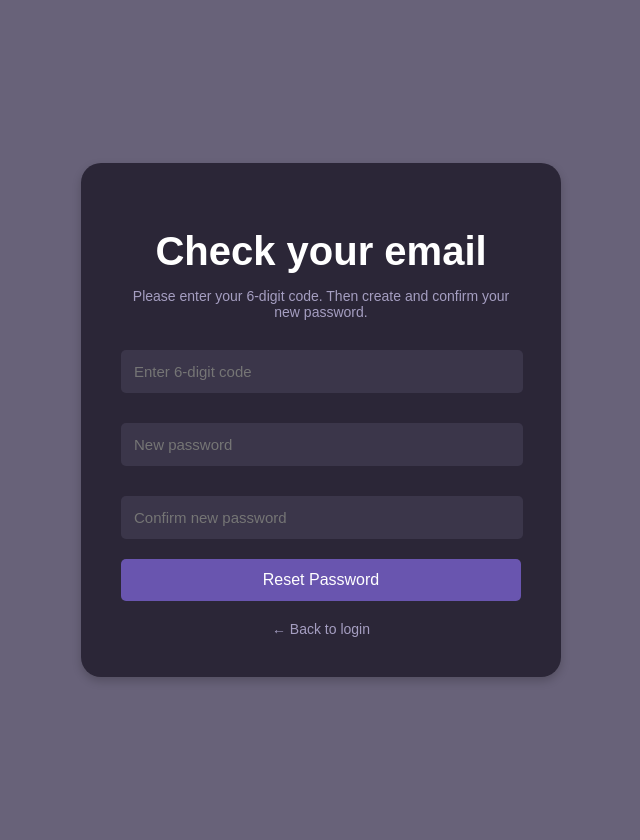
After one commit to Jackuessss/Newstyle, a Flask app: page /resetpassword in a window 1280 px wide. The commit adds this page. Shown: the whole page, without its empty margins (319-959 px from the left). Run offline with Flask 3, Linux system fonts and the light colour scheme.

Commit message:
resetpass

```diff
--- a/app.py
+++ b/app.py
@@ -113,13 +113,13 @@ def signup():
 def homepage():
     return render_template('homepage.html')
 
-@app.route('/dashboard')
-def dashboard():
-    return render_template('dashboard.html')
+@app.route('/resetpassword', methods=['GET', 'POST'])
+def resetpassword():
+    return render_template('resetpassword.html')
 
-@app.route('/contact')
-def contact():
-    return render_template('contact.html')
+@app.route('/forgotpasswordemail', methods=['GET', 'POST'])
+def forgotpasswordemail():
+    return render_template('forgotpasswordemail.html')
 
 @app.route('/login', methods=['GET', 'POST'])
 def login():
--- a/static/styles.css
+++ b/static/styles.css
@@ -22,7 +22,7 @@ p {
     background: #2B2637;
     border-radius: 20px;
     width: 80%;
-    height: 90%;
+    height: 92%;
     overflow: hidden;
 }
 
@@ -123,6 +123,7 @@ input {
     color: white;
     outline: none;
     font-size: 15px;
+    border: 1px solid transparent;
 }
 
 input.full-width {
@@ -149,12 +150,27 @@ input[type="text"]:focus {
     transition: border 0.3s ease;
 }
 
+input[type="text"]:hover {
+    border: 1px solid #A59EC1;
+    transition: border 0.3s ease;
+}
+
 input[type="email"]:focus {
     border: 1px solid #A59EC1;
     transition: border 0.3s ease;
 }
 
+input[type="email"]:hover {
+    border: 1px solid #A59EC1;
+    transition: border 0.3s ease;
+}
+
 input[type="password"]:focus {
+    border: 1px solid #A59EC1;
+    transition: border 0.3s ease;
+}
+
+input[type="password"]:hover {
     border: 1px solid #A59EC1;
     transition: border 0.3s ease;
 }
@@ -184,6 +200,12 @@ input[type="password"]:focus {
 
 a{
     color: #A59EC1;
+    text-decoration: none;
+}
+
+a:hover {
+    color: #4F3E9A;
+    transition: color 0.3s ease;
     text-decoration: underline;
 }
 
@@ -242,6 +264,196 @@ a{
     margin: 0 10px;
 }
 
+/* Align Remember Me and Forgot Password */
+.remember-forgot {
+    display: flex;
+    justify-content: space-between;
+    align-items: center;
+    width: 100%;
+    font-size: 14px;
+    margin-top: 10px;
+}
+
+.remember-label {
+    display: flex;
+    align-items: center;
+    gap: 5px;
+    color: #85828D;
+}
+
+.forgot-link {
+    color: #A59EC1;
+    text-decoration: none;
+}
+
+.forgot-link:hover {
+    color: #4F3E9A;
+    text-decoration: underline;
+    transition: color 0.3s ease;
+}
+
+/* Forgot Password Page */
+.forgot-container {
+    background: #2B2637;
+    border-radius: 20px;
+    padding: 40px;
+    width: 400px;
+    text-align: center;
+    box-shadow: 0 4px 10px rgba(0, 0, 0, 0.2);
+    color: white;
+}
+
+.forgot-container h1 {
+    font-size: 40px;
+    margin-bottom: 10px;
+    text-align: center;
+}
+
+.forgot-subtext {
+    font-size: 14px;
+    color: #A59EC1;
+    margin-bottom: 20px;
+}
+
+.forgot-input {
+    width: 94%;
+    padding: 12px;
+    border: none;
+    border-radius: 5px;
+    background: #3B364A;
+    color: white;
+    font-size: 15px;
+    margin-bottom: 20px;
+    border: 1px solid transparent;
+    outline: none;
+}
+
+.forgot-input:focus {
+    border: 1px solid #A59EC1;
+    transition: border 0.3s ease;
+}
+
+.reset-btn {
+    width: 100%;
+    padding: 12px;
+    background: #6955AF;
+    color: white;
+    border: none;
+    border-radius: 5px;
+    font-size: 16px;
+    cursor: pointer;
+    transition: background-color 0.3s ease;
+}
+
+.reset-btn:hover {
+    background: #4F3E9A;
+}
+
+.back-to-login {
+    display: block;
+    margin-top: 20px;
+    color: #A59EC1;
+    text-decoration: none;
+    font-size: 14px;
+}
+
+.back-to-login:hover {
+    color: #4F3E9A;
+    text-decoration: underline;
+}
+
+/* Center the forgot-container */
+body {
+    display: flex;
+    justify-content: center;
+    align-items: center;
+    height: 100vh;
+    margin: 0;
+    padding: 20px;
+    background-color: #686279;
+}
+
+/* Reset Password Page */
+.reset-container {
+    background: #2B2637;
+    border-radius: 20px;
+    padding: 40px;
+    width: 400px;
+    text-align: center;
+    box-shadow: 0 4px 10px rgba(0, 0, 0, 0.2);
+    color: white;
+}
+
+.reset-container h1 {
+    font-size: 40px;
+    margin-bottom: 10px;
+    text-align: center;
+}
+
+.reset-subtext {
+    font-size: 14px;
+    color: #A59EC1;
+    margin-bottom: 20px;
+}
+
+.reset-input {
+    width: 94%;
+    padding: 12px;
+    border: none;
+    border-radius: 5px;
+    background: #3B364A;
+    color: white;
+    font-size: 15px;
+    margin-bottom: 20px;
+    border: 1px solid transparent;
+    outline: none;
+}
+
+.reset-input:focus {
+    border: 1px solid #A59EC1;
+    transition: border 0.3s ease;
+}
+
+.reset-btn {
+    width: 100%;
+    padding: 12px;
+    background: #6955AF;
+    color: white;
+    border: none;
+    border-radius: 5px;
+    font-size: 16px;
+    cursor: pointer;
+    transition: background-color 0.3s ease;
+}
+
+.reset-btn:hover {
+    background: #4F3E9A;
+}
+
+.back-to-login {
+    display: block;
+    margin-top: 20px;
+    color: #A59EC1;
+    text-decoration: none;
+    font-size: 14px;
+}
+
+.back-to-login:hover {
+    color: #4F3E9A;
+    text-decoration: underline;
+}
+
+/* Center the reset-container */
+body {
+    display: flex;
+    justify-content: center;
+    align-items: center;
+    height: 100vh;
+    margin: 0;
+    padding: 20px;
+    background-color: #686279;
+}
+
 /* Responsive Design */
 @media (max-width: 1024px) {
     .container {
--- /dev/null
+++ b/templates/resetpassword.html
@@ -0,0 +1,26 @@
+<!DOCTYPE html>
+<html lang="en">
+<head>
+    <meta charset="UTF-8">
+    <meta name="viewport" content="width=device-width, initial-scale=1.0">
+    <title>Reset Password</title>
+    <link rel="stylesheet" href="{{ url_for('static', filename='styles.css') }}">
+</head>
+<body>
+    <div class="reset-container">
+        <h1>Check your email</h1>
+        <p class="reset-subtext">Please enter your 6-digit code. Then create and confirm your new password.</p>
+
+        <form action="/reset-password" method="post">
+            <input type="text" placeholder="Enter 6-digit code" name="reset_code" class="reset-input" maxlength="6">
+
+            <input type="password" placeholder="New password" name="new_password" class="reset-input">
+            <input type="password" placeholder="Confirm new password" name="confirm_password" class="reset-input">
+
+            <button type="submit" class="reset-btn">Reset Password</button>
+        </form>
+
+        <a href="/login" class="back-to-login">← Back to login</a>
+    </div>
+</body>
+</html>
--- a/templates/signup.html
+++ b/templates/signup.html
@@ -12,7 +12,7 @@
         <div class="image-wrapper">
             <div class="image-box">
                 <img src="/static/images/whitenobg.png" class="logo">
-                <button class="back-btn">Back to website</button>
+                <button class="back-btn">Back to website →</button>
                 <div class="image-content">
                     <h2>Start your journey,<br> Join Penguin</h2>
                 </div>
```
Also changed, not shown: templates/forgotpasswordemail.html (added, +22 -0 lines), templates/login.html (+8 -2 lines), user.db.
